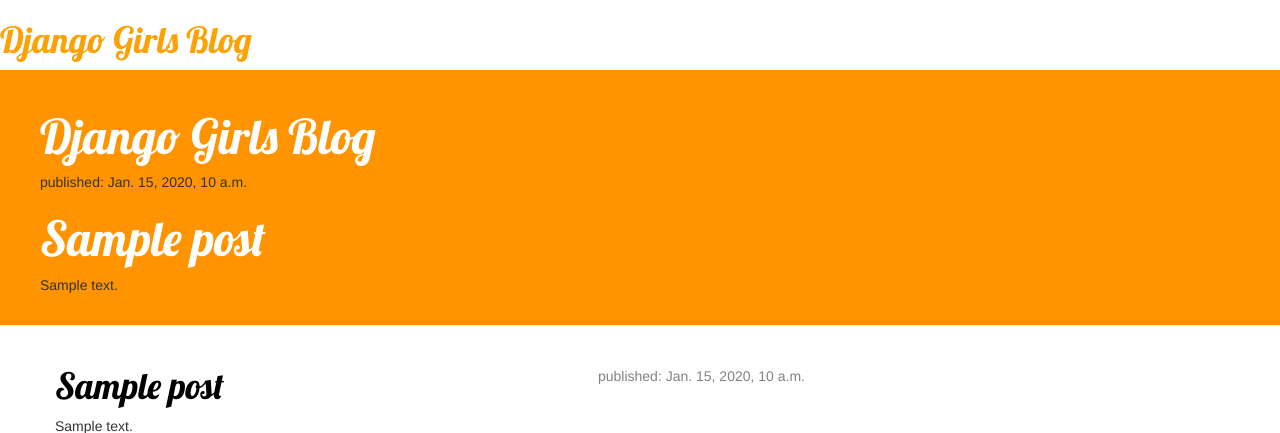
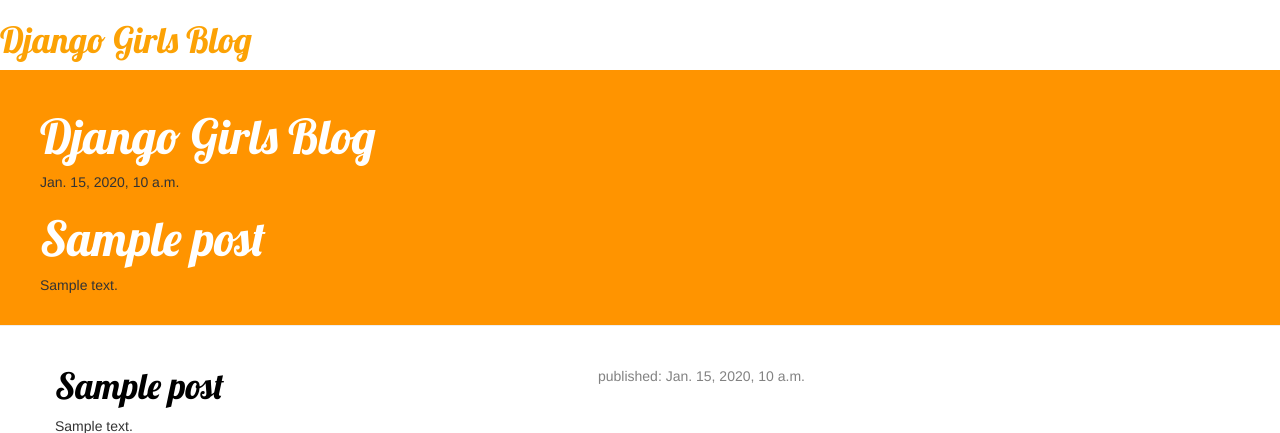
Before and after one commit to sannvans/my-first-blog, a Django app: template blog/templates/blog/post_list.html in a window 1280 px wide. Shown: the top 433 px of the page. Run offline with Django 3.2, Linux system fonts and the light colour scheme; the template is opened without the code that fills it: values that come from a table or form of the project are taken from there, others are empty; tables that the repository leaves empty hold one stand-in row (values such as "Sample post"); some libraries are stand-ins or nearby versions.

Commit message:
Edit of header text.

```diff
--- a/blog/templates/blog/post_list.html
+++ b/blog/templates/blog/post_list.html
@@ -12,7 +12,7 @@
             <h1><a href="/">Django Girls Blog</a></h1>
             <div class="page-header">
     <h1><a href="/">Django Girls Blog</a></h1>
-        <p>published: {{ post.published_date }}</p>
+        <p> {{ post.published_date }}</p>
         <h1><a href="">{{ post.title }}</a></h1>
         <p>{{ post.text|linebreaks }}</p>
         </div>
```
